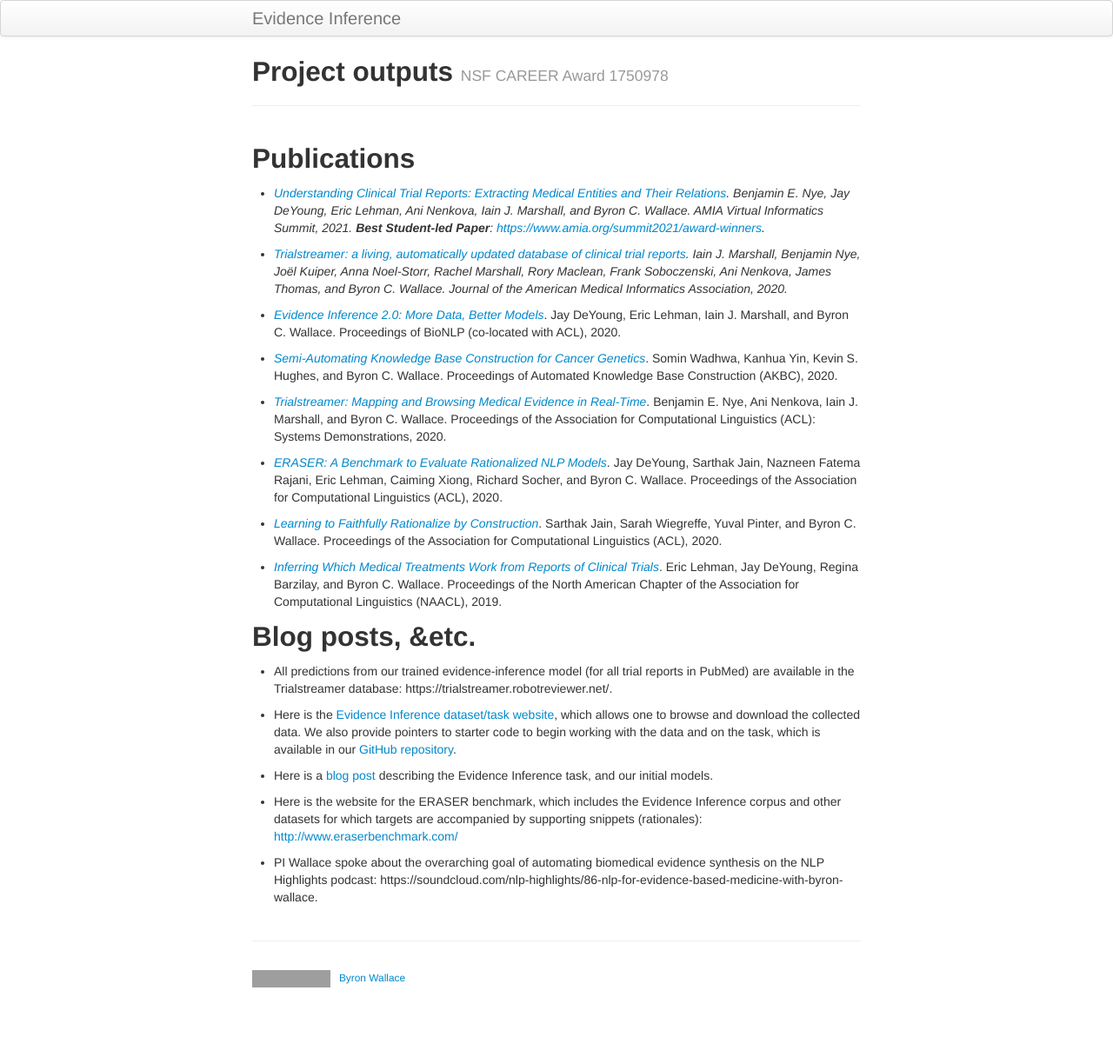
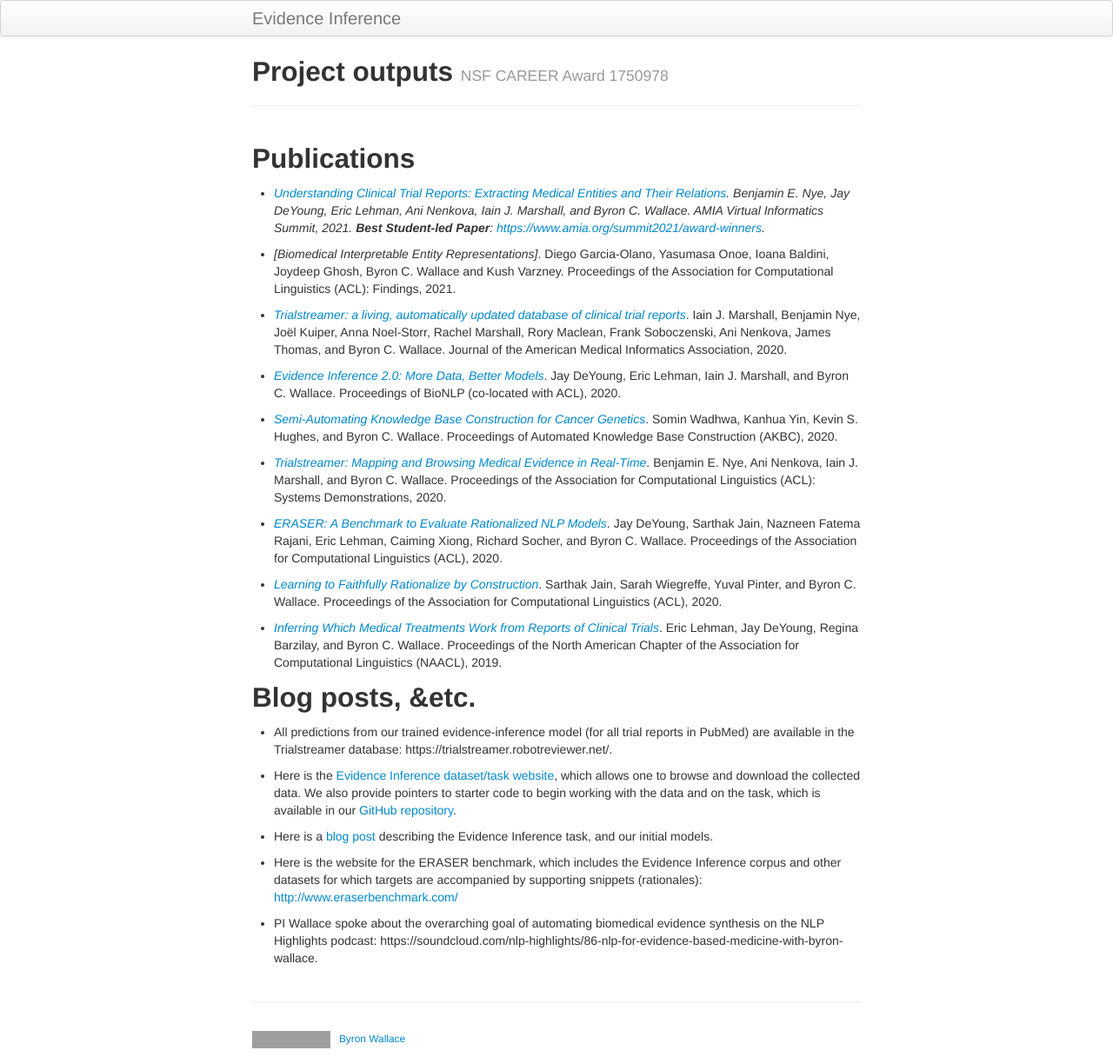
Before and after one commit to bwallace/evidence_inference, a Jekyll site: the page built from pages/outputs.md, in a window 1280 px wide. Shown: the whole page at 87% size. Built offline with Jekyll 4.4.1, drawn with Linux system fonts in a browser that asks for light colours; before the commit the page ends 1146 px from its top, so only the background shows below that; grey boxes are pictures that could not be loaded.

Commit message:
more outputs

```diff
--- a/pages/outputs.md
+++ b/pages/outputs.md
@@ -9,7 +9,9 @@ tagline: NSF CAREER Award 1750978
 
 * <i>[Understanding Clinical Trial Reports: Extracting Medical Entities and Their Relations](https://arxiv.org/abs/2010.03550). Benjamin E. Nye, Jay DeYoung, Eric Lehman, Ani Nenkova, Iain J. Marshall, and Byron C. Wallace. AMIA Virtual Informatics Summit, 2021. <b>Best Student-led Paper</b>: <a href="https://www.amia.org/summit2021/award-winners">https://www.amia.org/summit2021/award-winners</a>.
 
-* <i>[Trialstreamer: a living, automatically updated database of clinical trial reports](https://www.ncbi.nlm.nih.gov/pmc/articles/PMC7727361/). Iain J. Marshall, Benjamin Nye, Joël Kuiper, Anna Noel-Storr, Rachel Marshall, Rory Maclean, Frank Soboczenski, Ani Nenkova, James Thomas, and Byron C. Wallace. Journal of the American Medical Informatics Association, 2020.
+* <i>[Biomedical Interpretable Entity Representations]</i>. Diego Garcia-Olano, Yasumasa Onoe, Ioana Baldini, Joydeep Ghosh, Byron C. Wallace and Kush Varzney. Proceedings of the Association for Computational Linguistics (ACL): Findings, 2021.
+
+* <i>[Trialstreamer: a living, automatically updated database of clinical trial reports](https://www.ncbi.nlm.nih.gov/pmc/articles/PMC7727361/)</i>. Iain J. Marshall, Benjamin Nye, Joël Kuiper, Anna Noel-Storr, Rachel Marshall, Rory Maclean, Frank Soboczenski, Ani Nenkova, James Thomas, and Byron C. Wallace. Journal of the American Medical Informatics Association, 2020.
 
 * <i>[Evidence Inference 2.0: More Data, Better Models](https://arxiv.org/abs/2005.04177)</i>. Jay DeYoung, Eric Lehman, Iain J. Marshall, and Byron C. Wallace. Proceedings of BioNLP (co-located with ACL), 2020.
 
```
